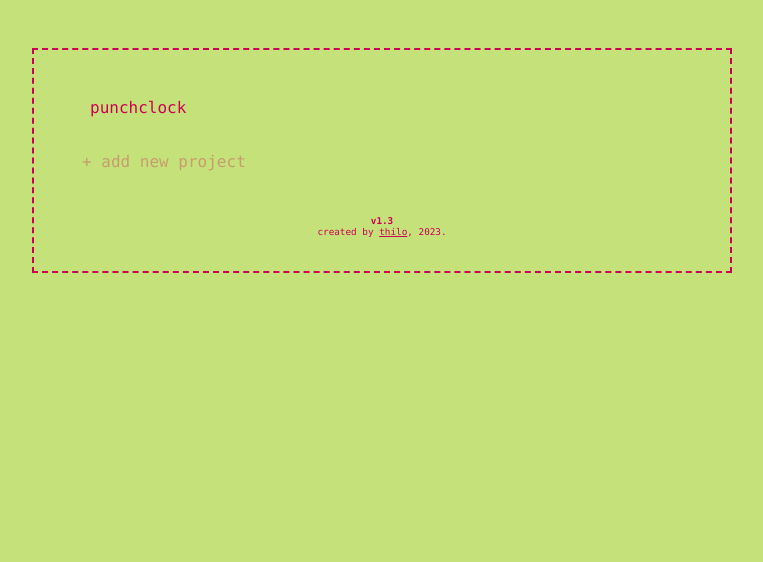
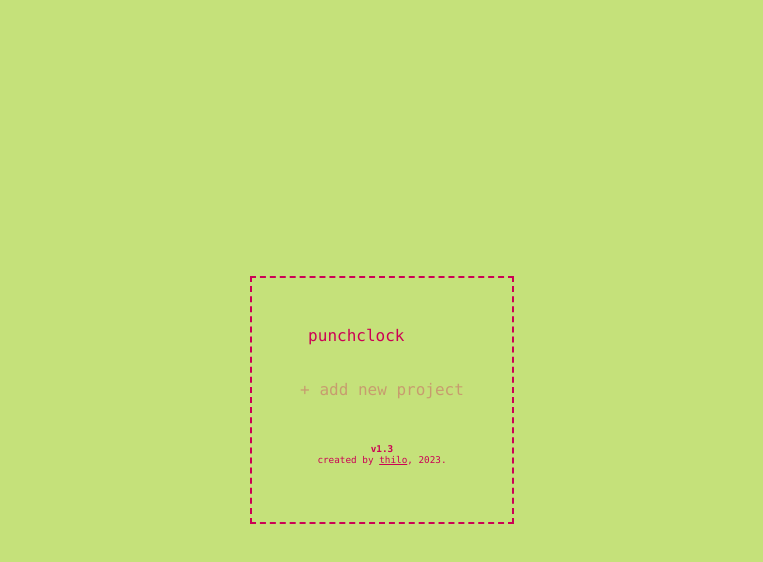
Before and after one commit to thiilo/punchclock, a plain HTML site: page index.html in a window 1280 px wide. Shown: the whole page, without its empty margins (258-1021 px from the left). Drawn offline with Linux system fonts and the light colour scheme; some icons are missing.

Commit message:
v1.3.1
Small CSS changes

```diff
--- a/index.html
+++ b/index.html
@@ -62,6 +62,7 @@
         left: 50%;
         transform: translate(-50%, -50%);
         width: 80%;
+        max-width: 700px;
         height: 41px;
         padding: 15px 15px;
         border: 2px dashed var(--color);
@@ -103,12 +104,21 @@
     }
 
     body {
+        display: flex;
+        /*justify-content: center;*/
+        align-items: center;
+        min-height: 100vh;
+        margin: 0;
+    }
+
+    .centered {
+        width: 100%;
         max-width: 600px;
-        width: 100%;
-        padding: 3em;
-        padding-bottom: 1.5em;
         margin: 3em;
         border: 2px dashed var(--color);
+        padding-bottom: 1.5em;
+        padding: 3em;
+
     }
 
     h1,
@@ -283,7 +293,7 @@
 
             if (e.code == "Enter") {
                 // dependent on button status, save and start or just start
-                if(isNew) {
+                if (isNew) {
                     saveNew(input);
                 } else {
                     changeProject($('.project:contains(' + input + ')'));
@@ -445,7 +455,7 @@
         toggleDialogue('edit');
     }
 
-    function addDur(){
+    function addDur() {
         var duration = parseInt($('#editDur').val()) * 60 * 1000;
         var previousDur = parseInt(localStorage.getItem(currentProject));
         var newDur = previousDur + duration;
@@ -455,7 +465,7 @@
         toggleDialogue('edit');
     }
 
-    function setDur(){
+    function setDur() {
         var duration = parseInt($('#editDur').val()) * 60 * 1000;
         localStorage.setItem(currentProject, duration);
         loadStats();
@@ -476,6 +486,7 @@
 </head>
 
 <body>
+    <div class="centered">
         <div class="modal hidden">
             <div id="launcher">
                 <input type="text" id="launcherText" placeholder="Add new project or clock in...">
@@ -536,7 +547,9 @@
         <p class="footer">
             <b>v1.3</b>
             <br>
-        created by <a href="https://github.com/thiilo">thilo</a>, 2023.</p>
+            created by <a href="https://github.com/thiilo">thilo</a>, 2023.
+        </p>
+    </div>
 </body>
 
 </html>
```
Lines whose indentation alone changed are shown as unchanged.
